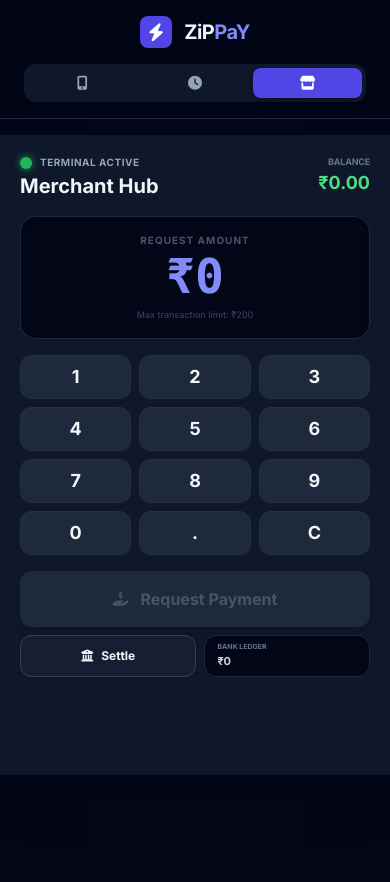
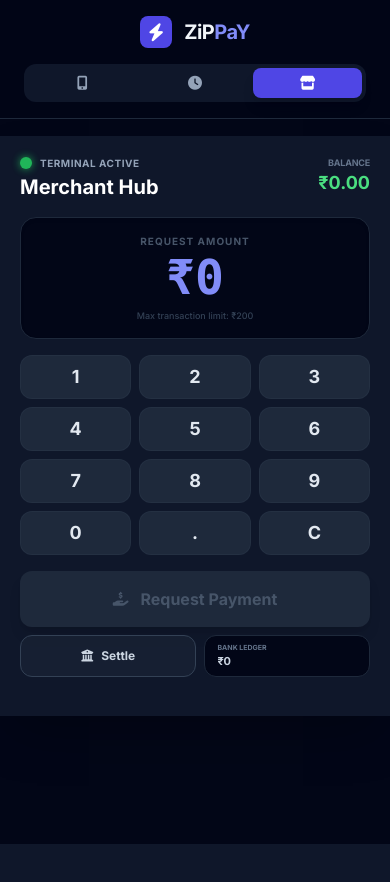
Before and after one commit to Macro-Mines/zippay_prototype, a React (Vite) app: page / in a window 390 px wide. Both pictures are taken after a click on the button 307 px from the left and 83 px from the top of the page. Shown: the top 882 px of the page. After the commit the page ends 844 px from the top, so only its background shows below. Built offline with nearby package versions, Linux system fonts and the light colour scheme.

Commit message:
feat(merchant): Optimize layout and responsiveness
Reduced component height and margin for a more compact UI.
Improved visual hierarchy by ensuring "Merchant Hub" title is white.
Adjusted layout to maintain a tighter spacing between elements.

```diff
--- a/components/MerchantApp.tsx
+++ b/components/MerchantApp.tsx
@@ -30,8 +30,9 @@ const MerchantApp: React.FC<Props> = ({
     setRequestAmt(prev => prev + val);
   };
 
+  // Reduced height from 640px to 580px and mb-20 to mb-8
   return (
-    <div className="w-full sm:max-w-sm bg-slate-900 sm:border border-slate-800 sm:rounded-3xl p-5 shadow-2xl relative overflow-hidden flex flex-col h-[640px] mb-20 mx-auto">
+    <div className="w-full sm:max-w-sm bg-slate-900 sm:border border-slate-800 sm:rounded-3xl pt-5 px-5 pb-3 shadow-2xl relative overflow-hidden flex flex-col h-[580px] mb-8 mx-auto transition-all">
 
       {/* Top Bar with Blinking Active Status */}
       <div className="flex justify-between items-start mb-4 shrink-0">
@@ -45,7 +46,7 @@ const MerchantApp: React.FC<Props> = ({
               {wallet.isActive ? 'Terminal Active' : 'Offline'}
             </span>
           </div>
-          <h2 className="text-xl font-bold mt-0.5">Merchant Hub</h2>
+          <h2 className="text-xl font-bold mt-0.5 text-white">Merchant Hub</h2>
         </div>
         <div className="text-right">
           <p className="text-[9px] text-slate-500 uppercase font-bold tracking-tight">Balance</p>
@@ -62,20 +63,20 @@ const MerchantApp: React.FC<Props> = ({
         <p className="text-[9px] text-slate-700 mt-2 font-medium">Max transaction limit: ₹200</p>
       </div>
 
-      {/* Keypad - Tightened margin below grid */}
+      {/* Keypad - Kept tight to the display above */}
       <div className="grid grid-cols-3 gap-2 mb-1 shrink-0">
         {['1', '2', '3', '4', '5', '6', '7', '8', '9', '0', '.', 'C'].map(key => (
           <button
             key={key}
             onClick={() => handleKeypad(key)}
-            className="h-11 bg-slate-800 hover:bg-slate-700 active:scale-95 transition-all rounded-xl font-bold text-lg flex items-center justify-center border border-slate-700/30"
+            className="h-11 bg-slate-800 hover:bg-slate-700 active:scale-95 transition-all rounded-xl font-bold text-lg flex items-center justify-center border border-slate-700/30 text-slate-200"
           >
             {key}
           </button>
         ))}
       </div>
 
-      {/* Main Actions - Reduced gap to keypad by removing mt-auto and using mt-3 */}
+      {/* Main Actions - Positioned closely below keypad with mt-3 */}
       <div className="mt-3 space-y-2 shrink-0">
         <button
           onClick={() => {
@@ -86,7 +87,7 @@ const MerchantApp: React.FC<Props> = ({
             }
           }}
           disabled={!wallet.isActive || !requestAmt}
-          className={`w-full py-4 rounded-xl font-bold text-base shadow-lg flex items-center justify-center gap-3 transition-all ${wallet.isActive && requestAmt ? 'bg-indigo-600 hover:bg-indigo-500 active:scale-[0.98]' : 'bg-slate-800 text-slate-600 cursor-not-allowed'}`}
+          className={`w-full py-4 rounded-xl font-bold text-base shadow-lg flex items-center justify-center gap-3 transition-all ${wallet.isActive && requestAmt ? 'bg-indigo-600 hover:bg-indigo-500 active:scale-[0.98] text-white' : 'bg-slate-800 text-slate-600 cursor-not-allowed'}`}
         >
           <i className="fas fa-hand-holding-usd text-sm"></i> Request Payment
         </button>
@@ -94,7 +95,7 @@ const MerchantApp: React.FC<Props> = ({
         <div className="flex gap-2">
           <button
             onClick={() => { haptics.lightClick(); onWithdraw(); }}
-            className="flex-1 bg-slate-800/50 hover:bg-slate-800 border border-slate-700 py-3 rounded-xl text-xs font-bold flex items-center justify-center gap-2 transition-colors"
+            className="flex-1 bg-slate-800/50 hover:bg-slate-800 border border-slate-700 py-3 rounded-xl text-xs font-bold flex items-center justify-center gap-2 transition-colors text-slate-300"
           >
             <i className="fas fa-university"></i> Settle
           </button>
```
